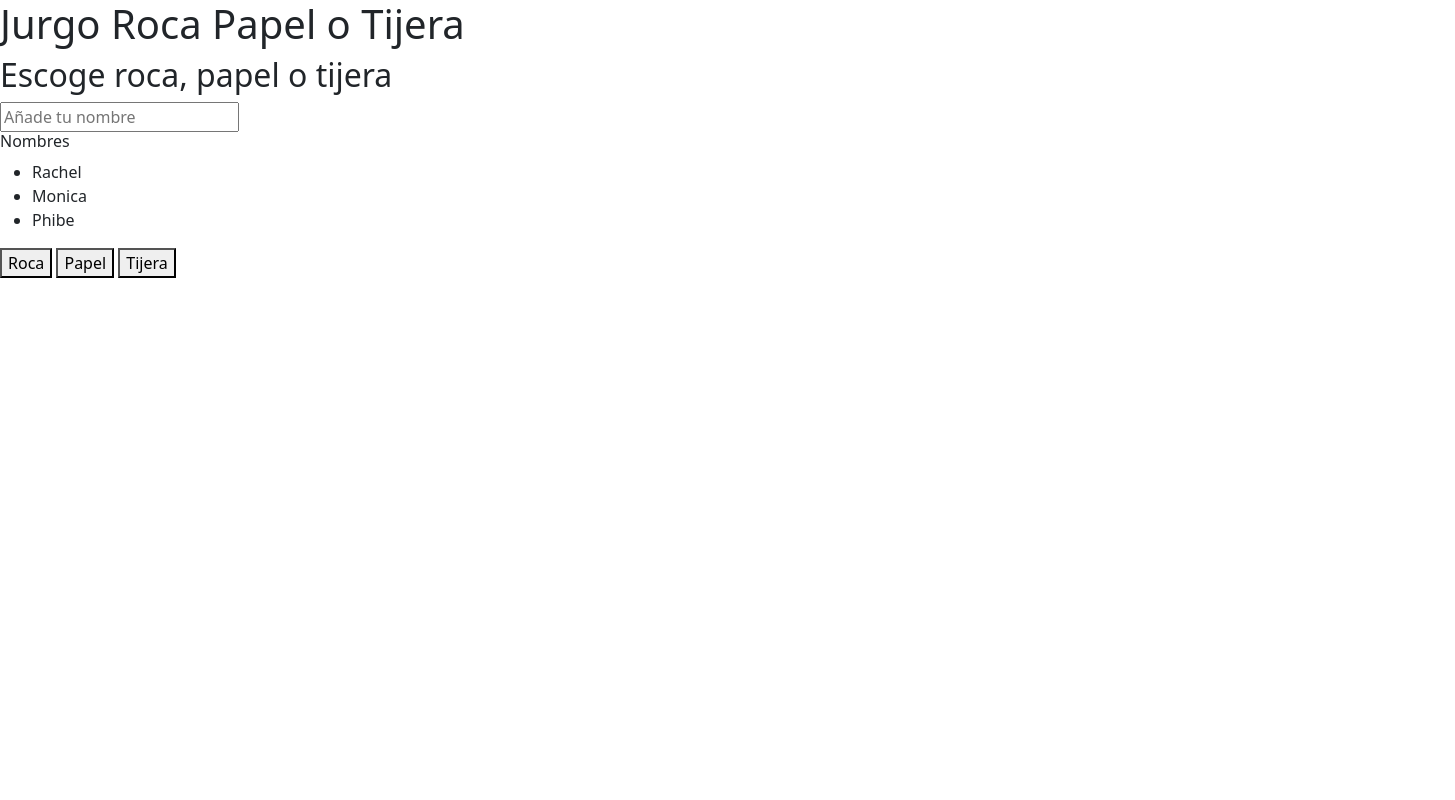
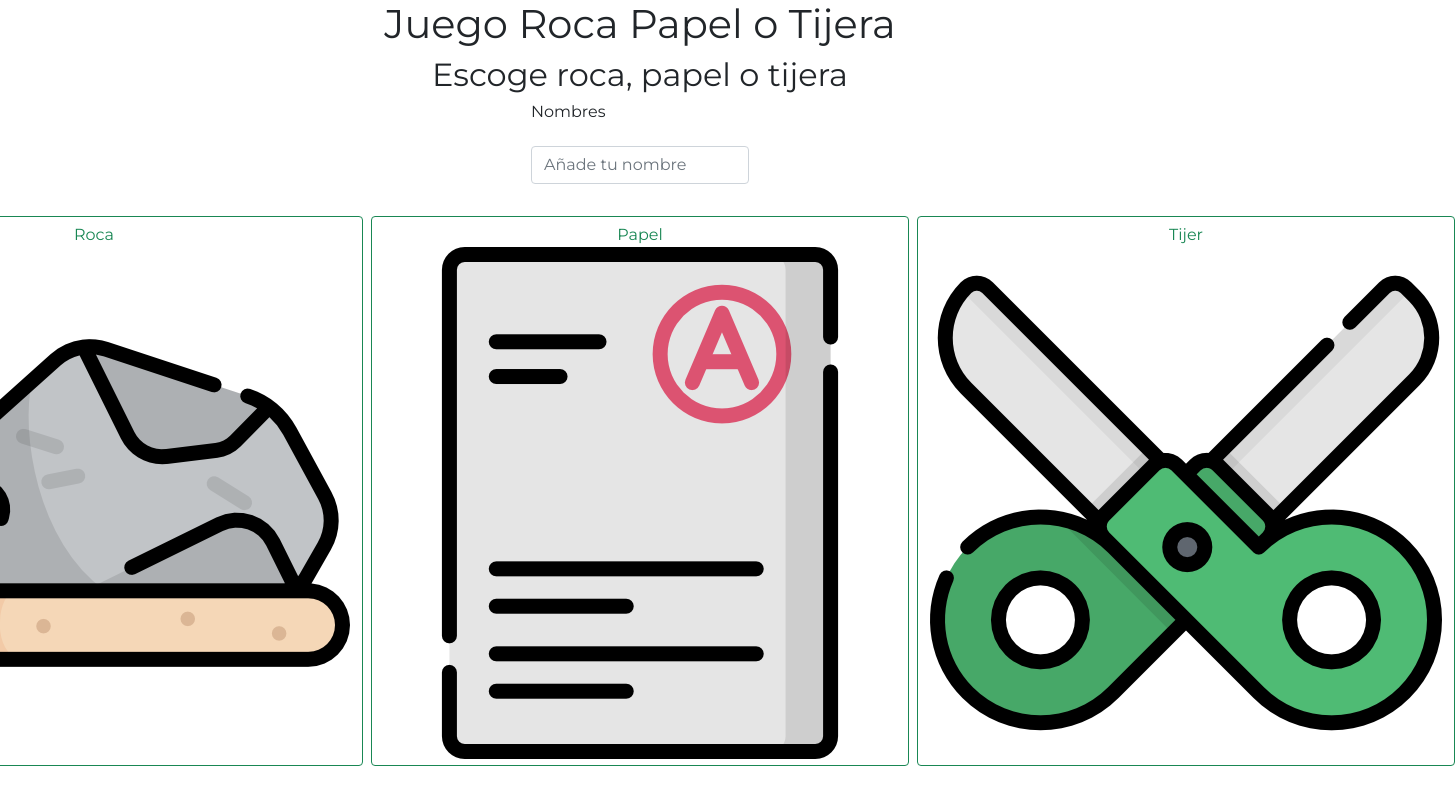
Before and after one commit to Maricrin-Paradas/Proyector-Final-JS, a plain HTML site: page index.html in a window 1280 px wide. Shown: the whole page, 1455 px wide, since content can reach past the window. Drawn offline with nearby package versions, Linux system fonts and the light colour scheme; a web font is replaced by a local one.

Commit message:
agregando color

```diff
--- a/css/style.css
+++ b/css/style.css
@@ -0,0 +1,8 @@
+* {
+  font-family: "Montserrat";
+}
+
+@font-face {
+  font-family: Montserrat;
+  src: url("../IMG/Montserrat-Italic-VariableFont_wght.ttf");
+}
--- a/index.html
+++ b/index.html
@@ -5,6 +5,10 @@
     <meta http-equiv="X-UA-Compatible" content="IE=edge" />
     <meta name="viewport" content="width=device-width, initial-scale=1.0" />
     <title>Roca, Papel o Tijera | Maricrin Paradas</title>
+    <link
+      href="https://fonts.googleapis.com/css2?family=Montserrat:ital,wght@0,400;0,600;0,800;1,200&display=swap"
+      rel="stylesheet"
+    />
     <link
       href="https://cdn.jsdelivr.net/npm/bootstrap@5.0.2/dist/css/bootstrap.min.css"
       rel="stylesheet"
@@ -14,21 +18,23 @@
     <link rel="stylesheet" href="./css/style.css" />
   </head>
   <body>
-    <h1>Jurgo Roca Papel o Tijera</h1>
+    <h1 class=" d-flex justify-content-center">Juego Roca Papel o Tijera</h1>
 
-    <h2>Escoge roca, papel o tijera</h2>
-    <input id="input" type="text" placeholder="Añade tu nombre">
+    <h2 class=" d-flex justify-content-center" >Escoge roca, papel o tijera</h2>
 
-    <h6>Nombres</h6>
+    <div class="d-grid gap-3 justify-content-center">
+    <h6 ">Nombres</h6>
+    <input id="input" type="text" placeholder="Añade tu nombre" class="form-control">
     <ul id="nombres"></ul>
-
-    <div id="grupoBotones">
-      <button id="rock" type="button">Roca</button>
-      <button id="pepper" type="button">Papel</button>
-      <button id="scissor" type="button">Tijera</button>
     </div>
 
-    <div id="resultado"></div>
+    <div id="grupoBotones" class=" d-flex justify-content-center gap-2 col-6 mx-auto">
+      <button id="rock" type="button" class="btn btn-outline-success">Roca       <img src="./img/roca.png"/></button>
+      <button id="pepper" type="button" class="btn btn-outline-success">Papel    <img src="./img/prueba.png"/></button>
+      <button id="scissor" type="button" class="btn btn-outline-success">Tijer   <img src="./img/tijeras.png"/></button>
+    </div>
+
+    <div id="resultado" class=" d-grid gap-3 justify-content-center fs-1 "></div>
     <script type="module" src="./js/js.js"></script>
     <script
       src="https://cdn.jsdelivr.net/npm/bootstrap@5.0.2/dist/js/bootstrap.bundle.min.js"
--- a/js/js.js
+++ b/js/js.js
@@ -53,11 +53,10 @@ scissorButton.onclick = () => {
 inputNombres.onchange = (e) => {
   console.log(e.target.value);
   nombres.push(e.target.value);
-  console.log(nombres)
+  mostrarNombres.innerHTML = ""
+  for (let i = 0; i < nombres.length; i++) {
+    let list = document.createElement("li");
+    list.innerHTML = nombres[i];
+    mostrarNombres.appendChild(list);
+  }
 }
-
-for (let i = 0; i < nombres.length; i++){
-  let list = document.createElement("li")
-  list.innerHTML = nombres[i]
-  mostrarNombres.appendChild(list)
-}
```
Also changed, not shown: img/prueba.png (added), img/roca.png (added), img/tijeras.png (added).
